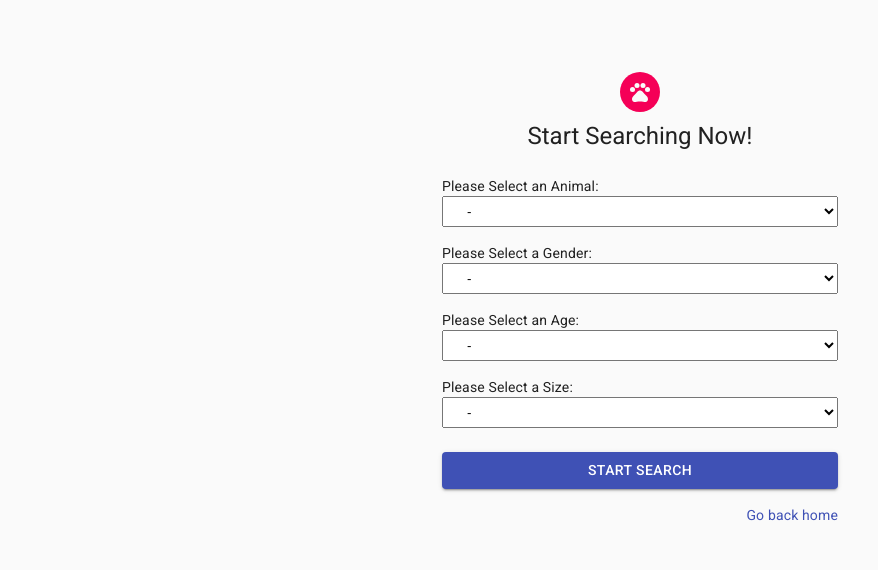
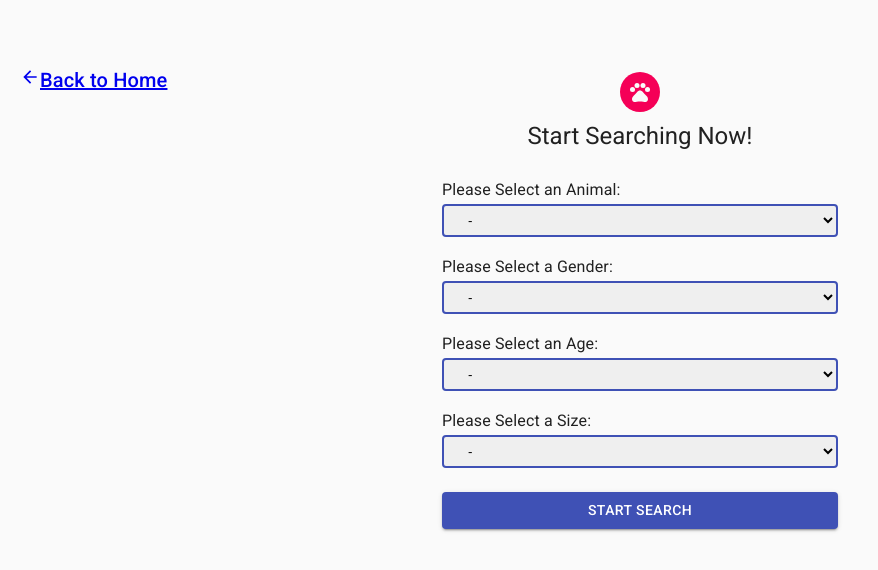
Before and after one commit to mlcomeau/AdoptABuddy-frontend, a React (Create React App) app: page /search in a window 1280 px wide. Shown: the top 570 px of the page, without its empty margins (0-878 px from the left). Built offline with nearby package versions, Linux system fonts and the light colour scheme; no server answers.

Commit message:
add styling to search form and back button

```diff
--- a/src/App.css
+++ b/src/App.css
@@ -6,4 +6,11 @@
   width: 100%;
   box-sizing: border-box;
   padding: 6px 20px;
+  border: 2px solid #3F51B5;
+  border-radius: 4px;
 }
+
+.top {
+  float: left;
+  padding-left: 20px;
+}
--- a/src/components/Search.js
+++ b/src/components/Search.js
@@ -7,7 +7,7 @@ import '../App.css'
 import Avatar from '@material-ui/core/Avatar';
 import Button from '@material-ui/core/Button';
 import CssBaseline from '@material-ui/core/CssBaseline';
-import Link from '@material-ui/core/Link';
+import ArrowBackIcon from '@material-ui/icons/ArrowBack';
 import Grid from '@material-ui/core/Grid';
 import PetsIcon from '@material-ui/icons/Pets';
 import Typography from '@material-ui/core/Typography';
@@ -56,6 +56,10 @@ const Search = ({ searchForm, updateSearchForm, userId, history, createSearch, l
     }
 
     return (
+        <div>
+        <div className="top">
+            <Typography variant="h6"><a href="/"><ArrowBackIcon fontSize="small"/>Back to Home</a></Typography>
+        </div>
         <Container component="main" maxWidth="xs">
           <CssBaseline />
           <div className={classes.paper}>
@@ -68,7 +72,7 @@ const Search = ({ searchForm, updateSearchForm, userId, history, createSearch, l
             <form className={classes.form} onSubmit={handleSubmit}>
               <Grid container spacing={2}>
                 <Grid item xs={12}>
-                <label for="animal">Please Select an Animal: </label>
+                <Typography variant="subtitle1"><label for="animal">Please Select an Animal: </label></Typography>
                 <select className="select" onChange={handleInputChange} value={searchForm.animal} name="animal" required>
                   <option value="" disabled> - </option>
                   <option value="dog">Dog</option>
@@ -76,7 +80,7 @@ const Search = ({ searchForm, updateSearchForm, userId, history, createSearch, l
                 </select>
                 </Grid>
                 <Grid item xs={12}>
-                <label for="gender">Please Select a Gender: </label>
+                <Typography variant="subtitle1"><label for="gender">Please Select a Gender: </label></Typography>
                 <select className="select" onChange={handleInputChange} value={searchForm.gender} name="gender" required>
                   <option value="" disabled> - </option>
                   <option value="male">Male</option>
@@ -85,7 +89,7 @@ const Search = ({ searchForm, updateSearchForm, userId, history, createSearch, l
                 </select>
                 </Grid>
                 <Grid item xs={12}>
-                <label for="age">Please Select an Age: </label>
+                <Typography variant="subtitle1"><label for="age">Please Select an Age: </label></Typography>
                 <select className="select" onChange={handleInputChange} value={searchForm.age} name="age" required>
                   <option value="" disabled> - </option>
                   <option value="baby">Baby</option>
@@ -96,7 +100,7 @@ const Search = ({ searchForm, updateSearchForm, userId, history, createSearch, l
                 </select>
                 </Grid>
                 <Grid item xs={12}>
-                <label for="size">Please Select a Size: </label>
+                <Typography variant="subtitle1"><label for="size">Please Select a Size: </label></Typography>
                 <select className="select" onChange={handleInputChange} value={searchForm.size} name="size" required>
                   <option value="" disabled> - </option>
                   <option value="small">Small</option>
@@ -117,15 +121,9 @@ const Search = ({ searchForm, updateSearchForm, userId, history, createSearch, l
                 Start Search
               </Button>
             </form>
-            <Grid container justify="flex-end">
-              <Grid item>
-                  <Link href="/" variant="body2">
-                      Go back home
-                  </Link>
-              </Grid>
-            </Grid>
           </div>
         </Container>
+        </div>
       );
 
 
```
